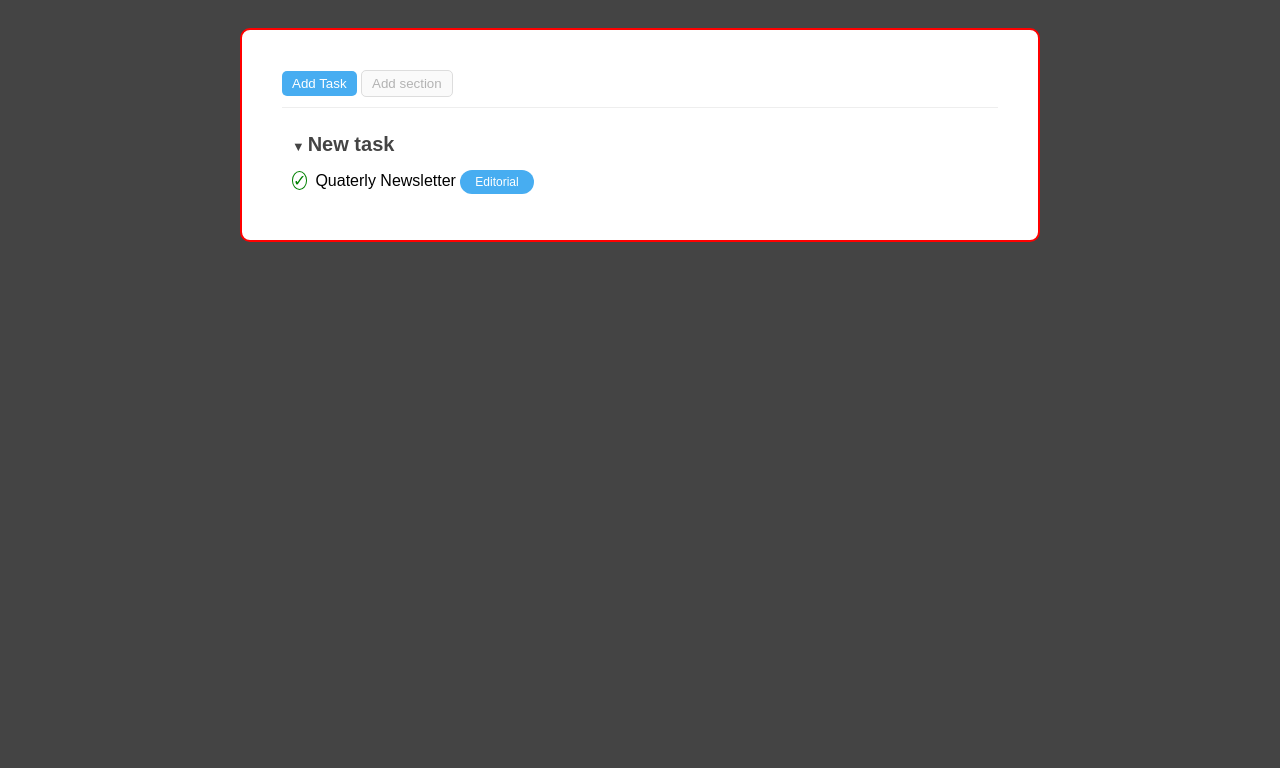
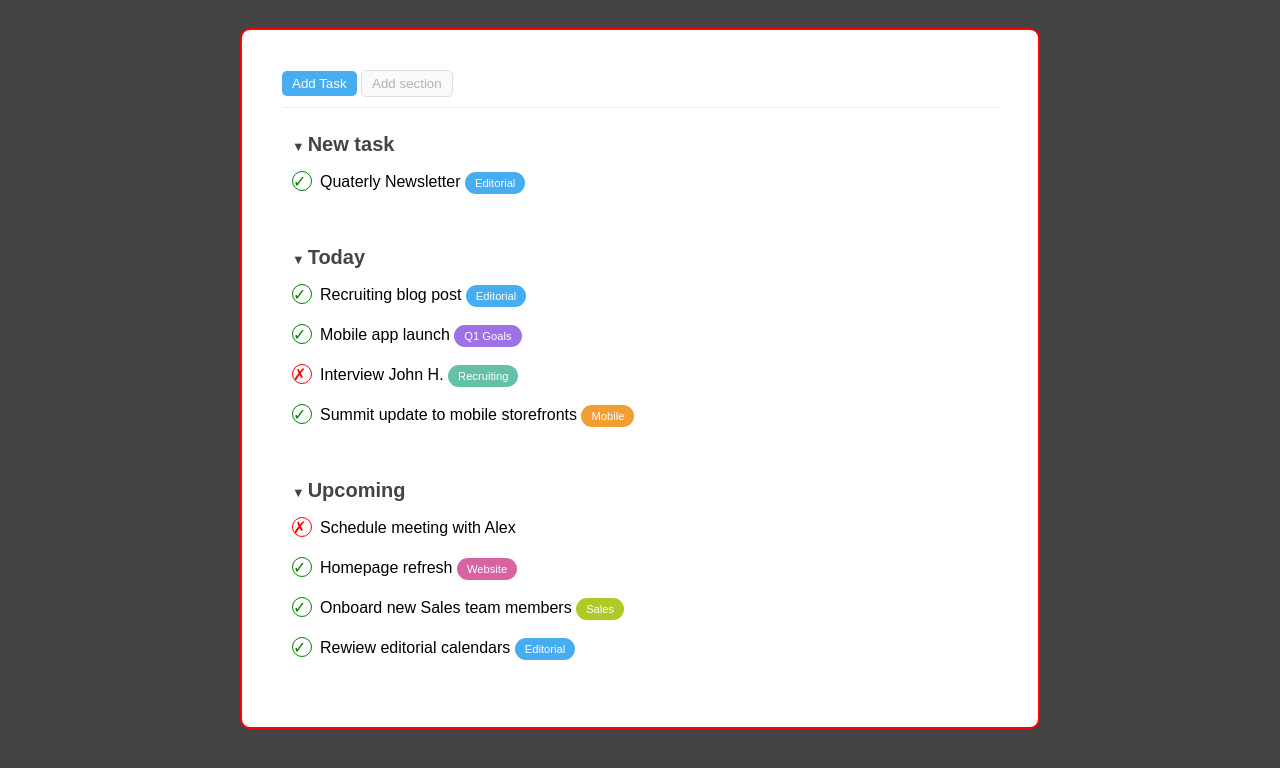
Before and after one commit to DavideBernasconi13/html-css-toboolist, a plain HTML site: page index.html in a window 1280 px wide. Shown: the part 86-854 px from the top of the page. Before the commit the page ends 800 px from the top, so only its background shows below. Drawn offline with Linux system fonts and the light colour scheme.

Commit message:
add label and content accordion

```diff
--- a/css/style.css
+++ b/css/style.css
@@ -33,14 +33,38 @@ button.bg-blue {
 
 /* utilities */
 .label {
-    padding: 5px 15px;
+    padding: 5px 10px;
     border-radius: 50px;
     color: #fff;
-    font-size: 0.75rem;
+    font-size: 0.7em;
+}
+
+.no-label {
+    display: none;
 }
 
 .bg-blue {
     background: #47ADF1;
+}
+
+.bg-violet {
+    background: #9C72E4;
+}
+
+.bg-green {
+    background: #64C0A9;
+}
+
+.bg-orange {
+    background: #F29E33;
+}
+
+.bg-magenta {
+    background: #D863A1;
+}
+
+.bg-green-light {
+    background: #B0C926;
 }
 
 .mt-20 {
@@ -92,6 +116,10 @@ button.accordion::before {
     padding: 10px;
 }
 
+.panel p {
+    margin-bottom: 20px;
+}
+
 .panel span.done,
 .panel span.toDo {
     margin-right: 8px;
@@ -99,6 +127,7 @@ button.accordion::before {
     width: 20px;
     border: 1px solid red;
     border-radius: 50%;
+    display: inline-block;
 }
 
 .panel span.done {
--- a/index.html
+++ b/index.html
@@ -29,6 +29,27 @@
             </p>
         </div>
 
+        <button class="accordion mt-20">Today</button>
+        <div class="panel">
+            <p><span class="done">&check;</span>Recruiting blog post <span class="label bg-blue">Editorial</span>
+            </p>
+            <p><span class="done">&check;</span>Mobile app launch <span class="label bg-violet">Q1 Goals</span>
+            <p><span class="toDo">&cross;</span>Interview John H. <span class="label bg-green">Recruiting</span>
+            <p><span class="done">&check;</span>Summit update to mobile storefronts <span
+                    class="label bg-orange">Mobile</span>
+        </div>
+
+        <button class="accordion mt-20">Upcoming</button>
+        <div class="panel">
+            <p><span class="toDo">&cross;</span>Schedule meeting with Alex <span class="no-label">Editorial</span>
+            </p>
+            <p><span class="done">&check;</span>Homepage refresh <span class="label bg-magenta">Website</span>
+            <p><span class="done">&check;</span>Onboard new Sales team members <span
+                    class="label bg-green-light">Sales</span>
+            <p><span class="done">&check;</span>Rewiew editorial calendars <span class="label bg-blue">Editorial</span>
+
+        </div>
+
     </main>
 
 </body>
```
